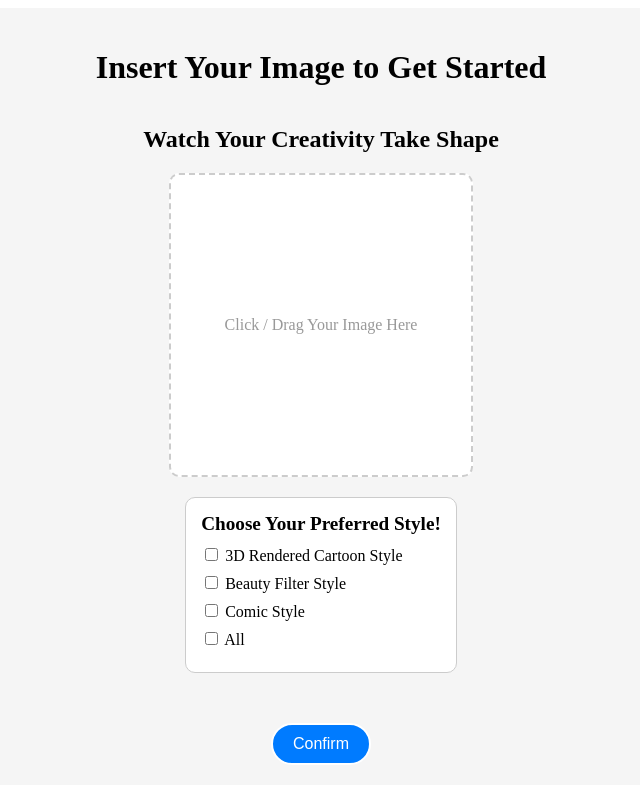
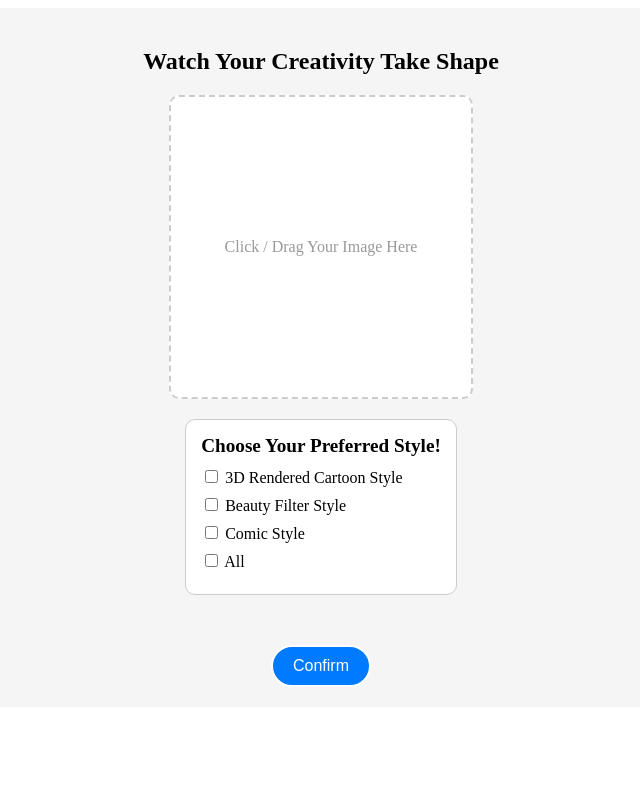
Before and after one commit to ascodeasice/ml-final-project, a React (Vite) app in the folder frontend/: page /upload in a window 1280 px wide. Shown: the whole page, without its empty margins (319-959 px from the left). Built offline with nearby package versions, Linux system fonts and the light colour scheme.

Commit message:
remove largest title in upload page

```diff
--- a/frontend/src/pages/UploadPage/UploadPage.jsx
+++ b/frontend/src/pages/UploadPage/UploadPage.jsx
@@ -268,7 +268,6 @@ const UploadPage = () => {
         </div>
       )}
 
-      <h1 style={titleStyle}>Insert Your Image to Get Started</h1>
       <h2>Watch Your Creativity Take Shape</h2>
 
       <div
```
